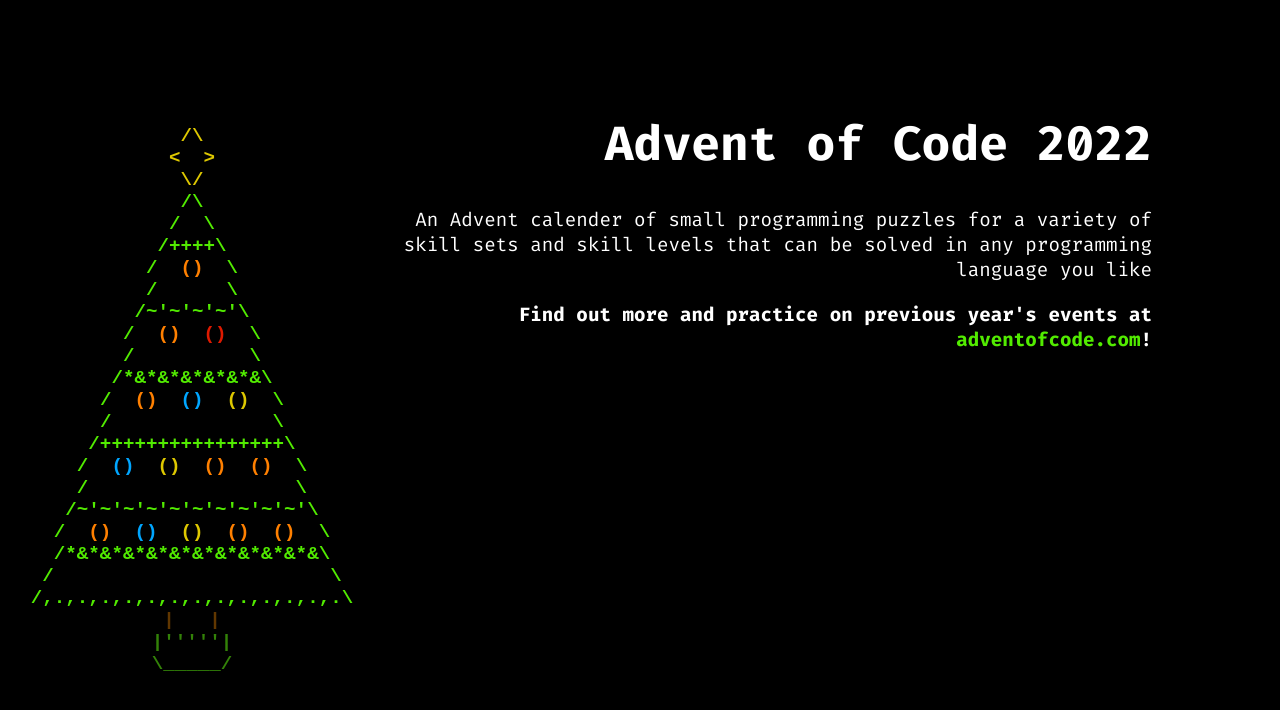
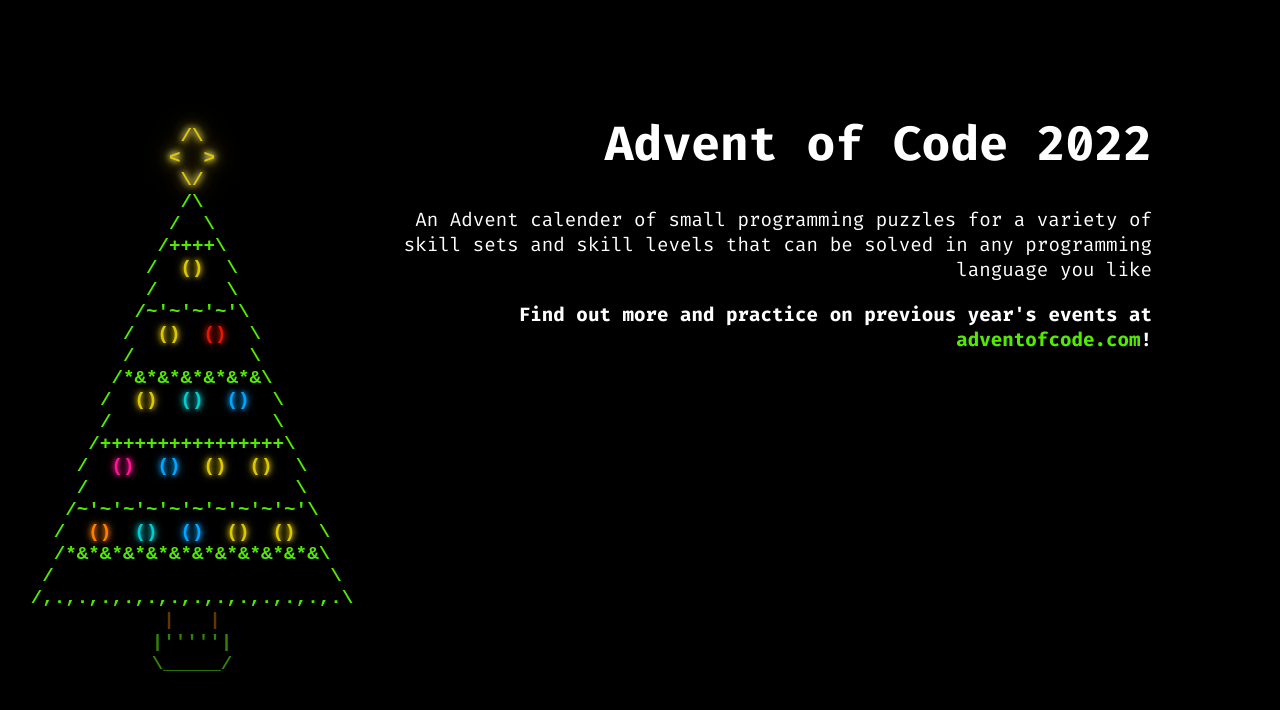
Before and after one commit to owenjones/advent-of-code-board, a React (Create React App) app in the folder board/: page / in a window 1280 px wide. Shown: the top 710 px of the page. Built offline with nearby package versions, Linux system fonts and the light colour scheme; no server answers.

Commit message:
added pink and turquoise baubles; made things a bit more glowy

```diff
--- a/board/src/App.css
+++ b/board/src/App.css
@@ -6,6 +6,8 @@
   --dgreen: #338208;
   --blue: #00a6ff;
   --brown: #633902;
+  --pink: #ff1493;
+  --turquoise: #00ced1;
 }
 
 .App {
--- a/board/src/Leaderboard.css
+++ b/board/src/Leaderboard.css
@@ -22,6 +22,7 @@
 .Leaderboard .stars {
   font-weight: 700;
   color: var(--yellow);
+  text-shadow: 0 0 2px var(--yellow);
 }
 
 .LeaderboardError {
--- a/board/src/Tree.css
+++ b/board/src/Tree.css
@@ -13,6 +13,17 @@
 
 .Star {
   color: var(--yellow);
+  animation: 1.5s ease-in-out 0.75s infinite alternate glow;
+}
+
+@keyframes glow {
+  from {
+    text-shadow: 0 0 30px var(--yellow);
+  }
+
+  to {
+    text-shadow: 0 0 5px #fff, 0 0 8px var(--yellow), 0 0 15px var(--yellow), 0 0 20px var(--yellow), 0 0 30px var(--yellow);
+  }
 }
 
 .Bauble {
@@ -21,18 +32,32 @@
 
 .b0 {
   color: var(--red);
+  text-shadow: 0 0 5px var(--red), 0 0 8px var(--red);
 }
 
 .b1 {
   color: var(--orange);
+  text-shadow: 0 0 5px var(--orange), 0 0 8px var(--orange);
 }
 
 .b2 {
   color: var(--yellow);
+  text-shadow: 0 0 5px var(--yellow), 0 0 8px var(--yellow);
 }
 
 .b3 {
   color: var(--blue);
+  text-shadow: 0 0 5px var(--blue), 0 0 8px var(--blue);
+}
+
+.b4 {
+  color: var(--pink);
+  text-shadow: 0 0 5px var(--pink), 0 0 8px var(--pink);
+}
+
+.b5 {
+  color: var(--turquoise);
+  text-shadow: 0 0 5px var(--turquoise), 0 0 8px var(--turquoise);
 }
 
 .Trunk {
--- a/board/src/Tree.js
+++ b/board/src/Tree.js
@@ -4,7 +4,7 @@
 class Bauble extends React.Component {
   constructor() {
     super();
-    this.start = Math.floor(Math.random() * 4);
+    this.start = Math.floor(Math.random() * 6);
     this.state = {clicks: 0};
     this.nextColour = this.nextColour.bind(this);
     this.setColour()
@@ -17,7 +17,7 @@
   }
 
   setColour(skip = 0) {
-    var colour = (this.start + skip) % 5;
+    var colour = (this.start + skip) % 6;
     this.classes = `Bauble b${colour}`;
   }
 
```
